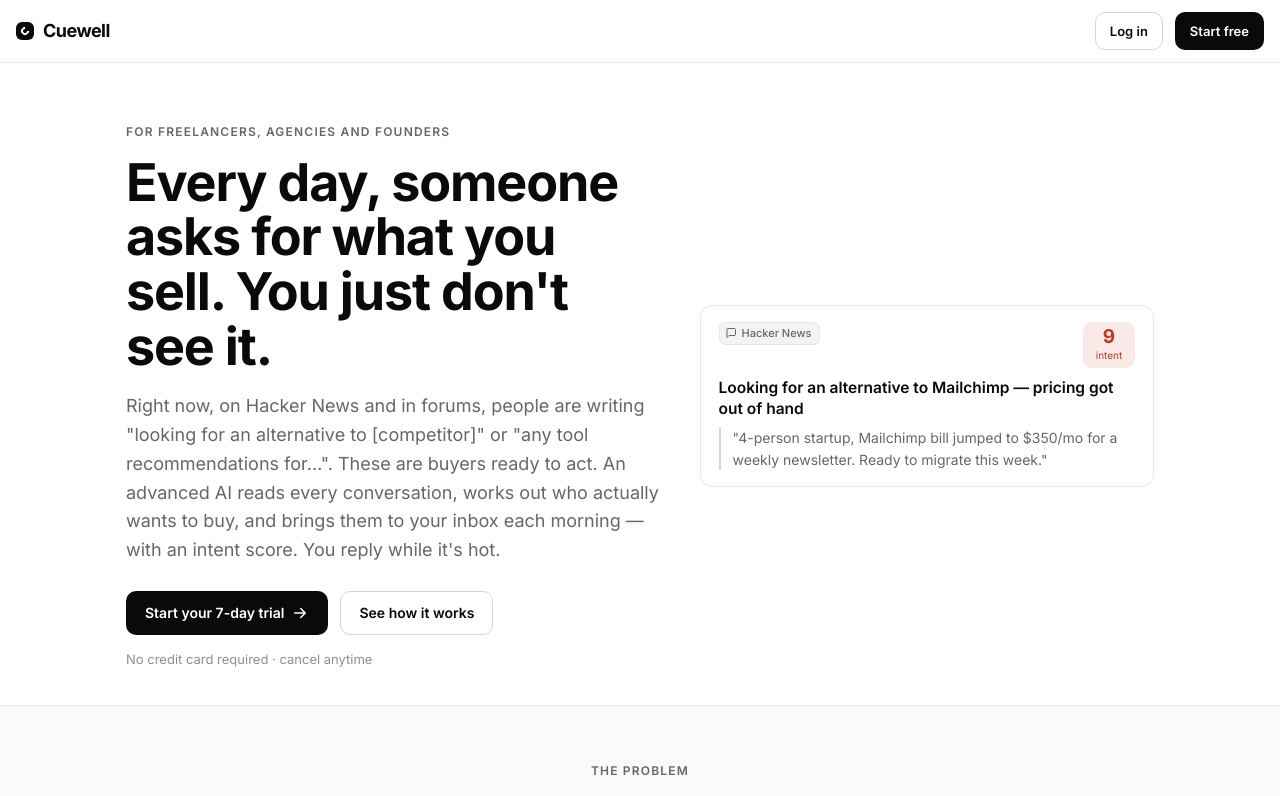
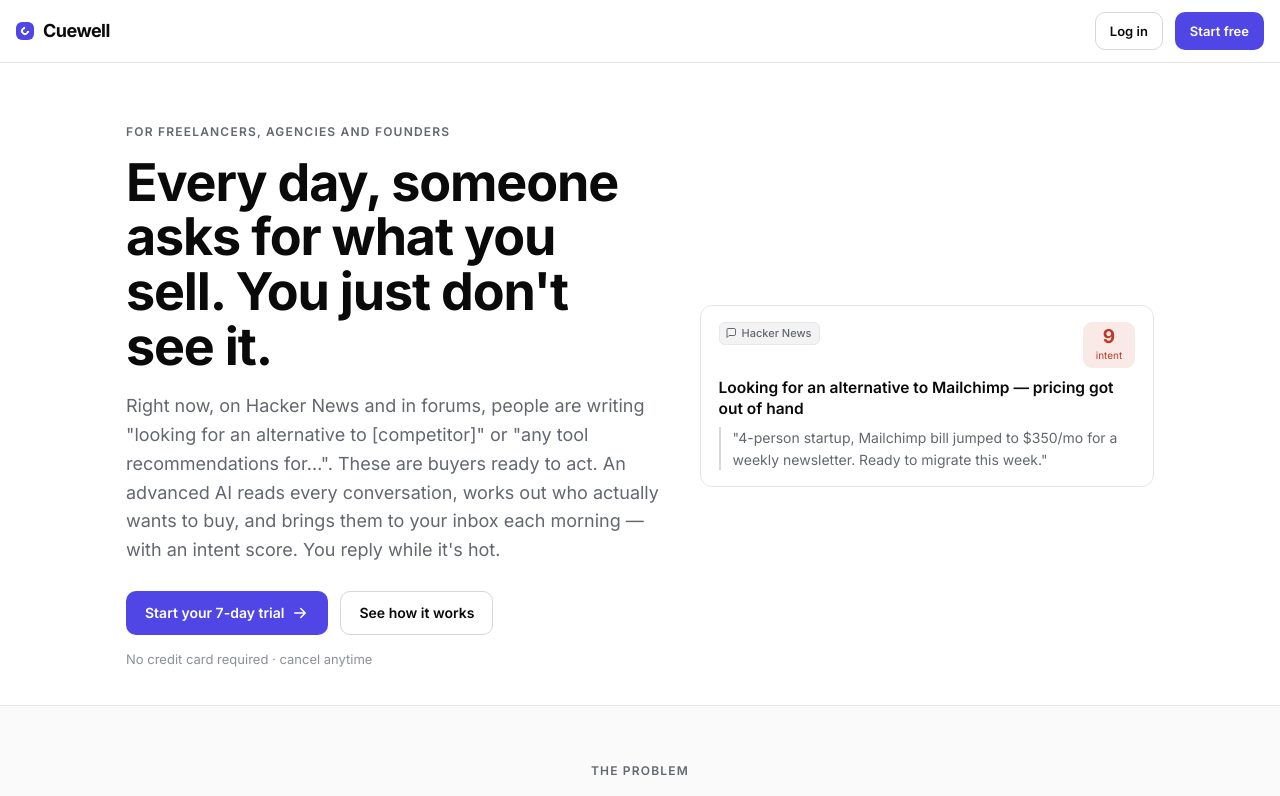
Before and after one commit to justin1973/cuewell, a Next.js app: page / in a window 1280 px wide. Shown: the top 796 px of the page. Built offline with nearby package versions, Linux system fonts and the light colour scheme.

Commit message:
Add files via upload

```diff
--- a/app/dashboard/page.tsx
+++ b/app/dashboard/page.tsx
@@ -80,7 +80,7 @@
 
       <div className="tiles" style={{ gridTemplateColumns: "repeat(4,1fr)" }}>
         <div className="tile"><div className="k">New today</div><div className="v tab-nums">{today}</div></div>
-        <div className="tile"><div className="k">Hot waiting</div><div className="v tab-nums">{hotWaiting}</div></div>
+        <div className="tile"><div className="k">Hot waiting</div><div className="v tab-nums" style={{ color: hotWaiting > 0 ? "var(--hot)" : undefined }}>{hotWaiting}</div></div>
         <div className="tile"><div className="k">Contacted</div><div className="v tab-nums">{contacted}</div></div>
         <div className="tile"><div className="k">Saved</div><div className="v tab-nums">{saved}</div></div>
       </div>
--- a/app/globals.css
+++ b/app/globals.css
@@ -6,21 +6,21 @@
 :root{
   --bg:#FFFFFF; --surface:#FFFFFF; --surface-2:#FAFAFA; --surface-3:#F3F3F4;
   --ink:#0A0A0A; --muted:#63676E; --faint:#8C9097; --border:#E7E7E9; --border-2:#D6D7DA;
-  --accent:#0A0A0A; --accent-fg:#FFFFFF; --accent-hover:#262626;
+  --accent:#4F46E5; --accent-fg:#FFFFFF; --accent-hover:#4338CA; --accent-soft:#EEF0FE;
   --hot:#BC3827; --hot-bg:#FAEAE7; --warm:#8F640F; --warm-bg:#F6EFDD;
   --ok:#1E744A; --ok-bg:#EAF3EE; --risk:#8F640F;
 }
 @media (prefers-color-scheme:dark){:root:not([data-theme="light"]){
   --bg:#0A0A0B; --surface:#111113; --surface-2:#0E0E10; --surface-3:#1A1A1D;
   --ink:#F4F4F5; --muted:#9A9DA4; --faint:#6D7077; --border:#232327; --border-2:#34343A;
-  --accent:#FFFFFF; --accent-fg:#0A0A0A; --accent-hover:#E2E2E4;
+  --accent:#6366F1; --accent-fg:#FFFFFF; --accent-hover:#818CF8; --accent-soft:#1B1B33;
   --hot:#EC7A6B; --hot-bg:#291312; --warm:#D6A449; --warm-bg:#241B0E;
   --ok:#54B183; --ok-bg:#122420; --risk:#D6A449; color-scheme:dark;
 }}
 :root[data-theme="dark"]{
   --bg:#0A0A0B; --surface:#111113; --surface-2:#0E0E10; --surface-3:#1A1A1D;
   --ink:#F4F4F5; --muted:#9A9DA4; --faint:#6D7077; --border:#232327; --border-2:#34343A;
-  --accent:#FFFFFF; --accent-fg:#0A0A0A; --accent-hover:#E2E2E4;
+  --accent:#6366F1; --accent-fg:#FFFFFF; --accent-hover:#818CF8; --accent-soft:#1B1B33;
   --hot:#EC7A6B; --hot-bg:#291312; --warm:#D6A449; --warm-bg:#241B0E;
   --ok:#54B183; --ok-bg:#122420; --risk:#D6A449; color-scheme:dark;
 }
--- a/components/lead-card.tsx
+++ b/components/lead-card.tsx
@@ -41,7 +41,7 @@
   const [pending, start] = useTransition();
   const [editingNote, setEditingNote] = useState(false);
   const [noteDraft, setNoteDraft] = useState(lead.note ?? "");
-  const band = lead.score >= 8 ? "hot" : "warm";
+  const band = lead.score >= 8 ? "hot" : lead.score >= 6 ? "warm" : "cool";
 
   function mark(status: string) {
     start(() => setLeadStatus(lead.id, status));
```
Also changed, not shown: app/dashboard/dashboard.css (+6 -4 lines).
